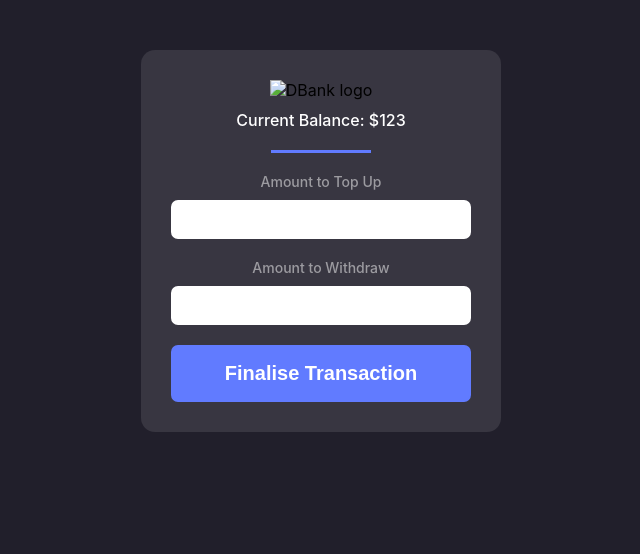
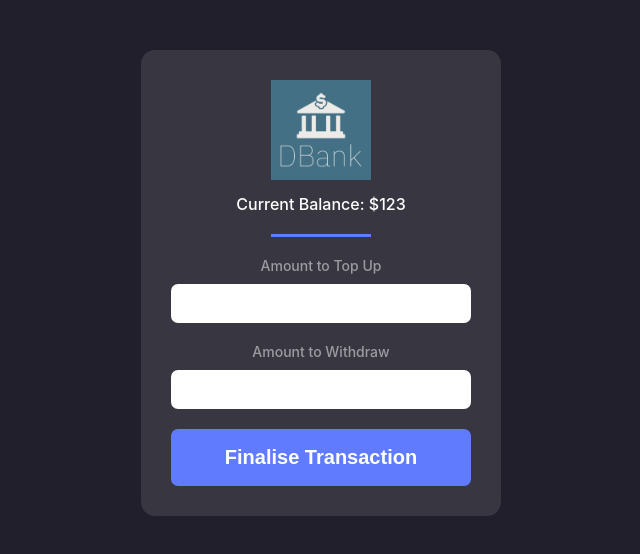
Before and after one commit to JakubWojtkowski/first_dapp-DBANK, a website: page src/dbank_assets/src/index.html in a window 1280 px wide. Shown: the whole page, without its empty margins (319-959 px from the left). Drawn offline with Linux system fonts and the light colour scheme; files that its build step writes are made by us from their sources; files whose address does not match are found by name.

Commit message:
Update dbank logo and remove unused files

```diff
--- a/src/dbank_assets/assets/sample-asset.txt
+++ /dev/null
@@ -1 +0,0 @@
-This is a sample asset!
--- a/src/dbank_assets/src/index.html
+++ b/src/dbank_assets/src/index.html
@@ -11,7 +11,7 @@
 
   <body>
     <div class="container">
-      <img src="dbank_logo.png" alt="DBank logo" width="100"/>
+      <img src="dbankLogo.png" alt="DBank logo" width="100"/>
       <h1>Current Balance: $<span id="value">123</span></h1>
       <div class="divider"></div>
       <form action="#">
```
Also changed, not shown: src/dbank_assets/assets/dbankLogo.png (added), src/dbank_assets/assets/favicon.ico (deleted), src/dbank_assets/assets/logo.png (deleted).
